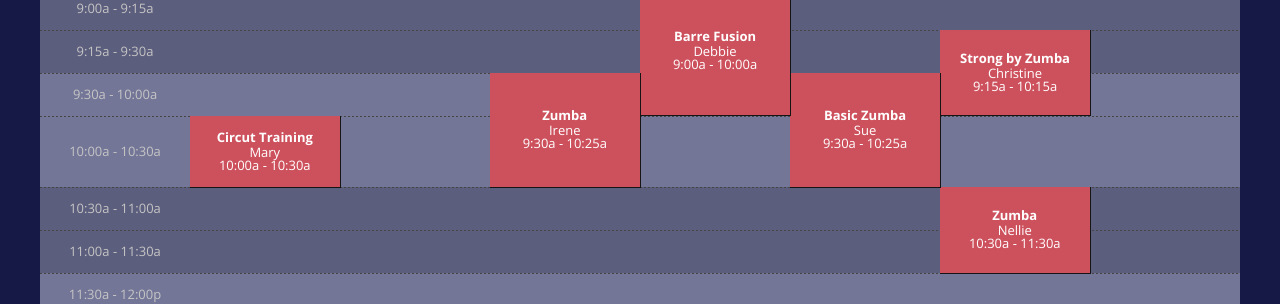
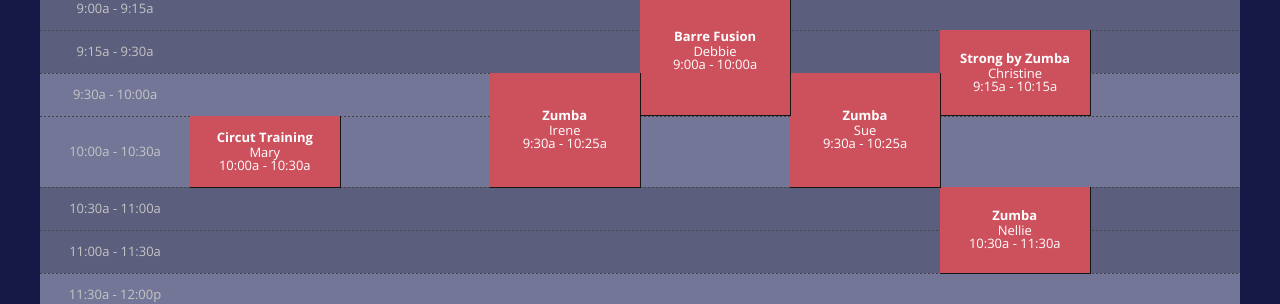
Before and after one commit to rwstone/shapeitup, a Jekyll site: the page built from schedule/index.md, in a window 1280 px wide. Shown: the part 539-843 px from the top of the page. Built offline with Jekyll 4.4.1, drawn with Linux system fonts in a browser that asks for light colours; some web fonts are replaced.

Commit message:
Updated Index

```diff
--- a/schedule/index.md
+++ b/schedule/index.md
@@ -74,7 +74,7 @@ sessions:
   start_time: 7:30p
   end_time: 8:30p
   length: 2
-- class: Basic Zumba
+- class: Zumba
   instructor: Sue
   day: Friday
   start_time: 9:30a
```
